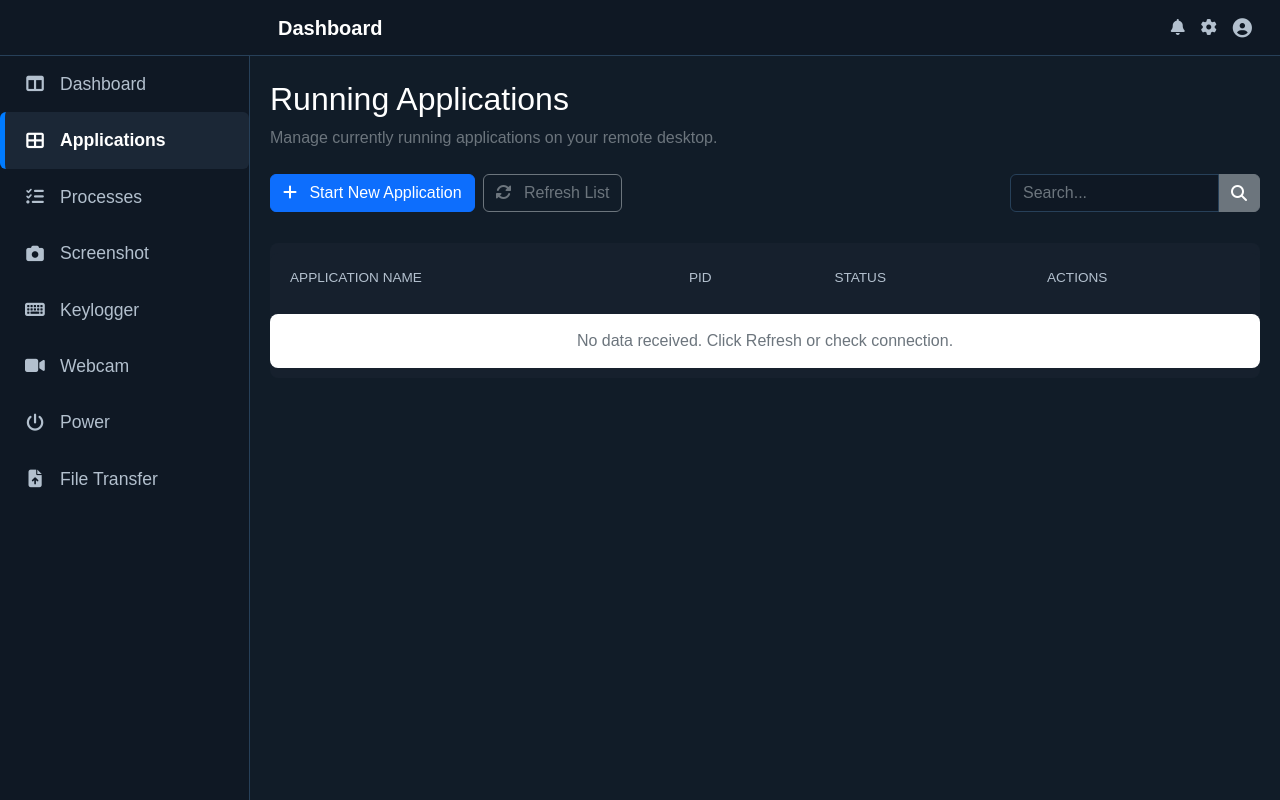
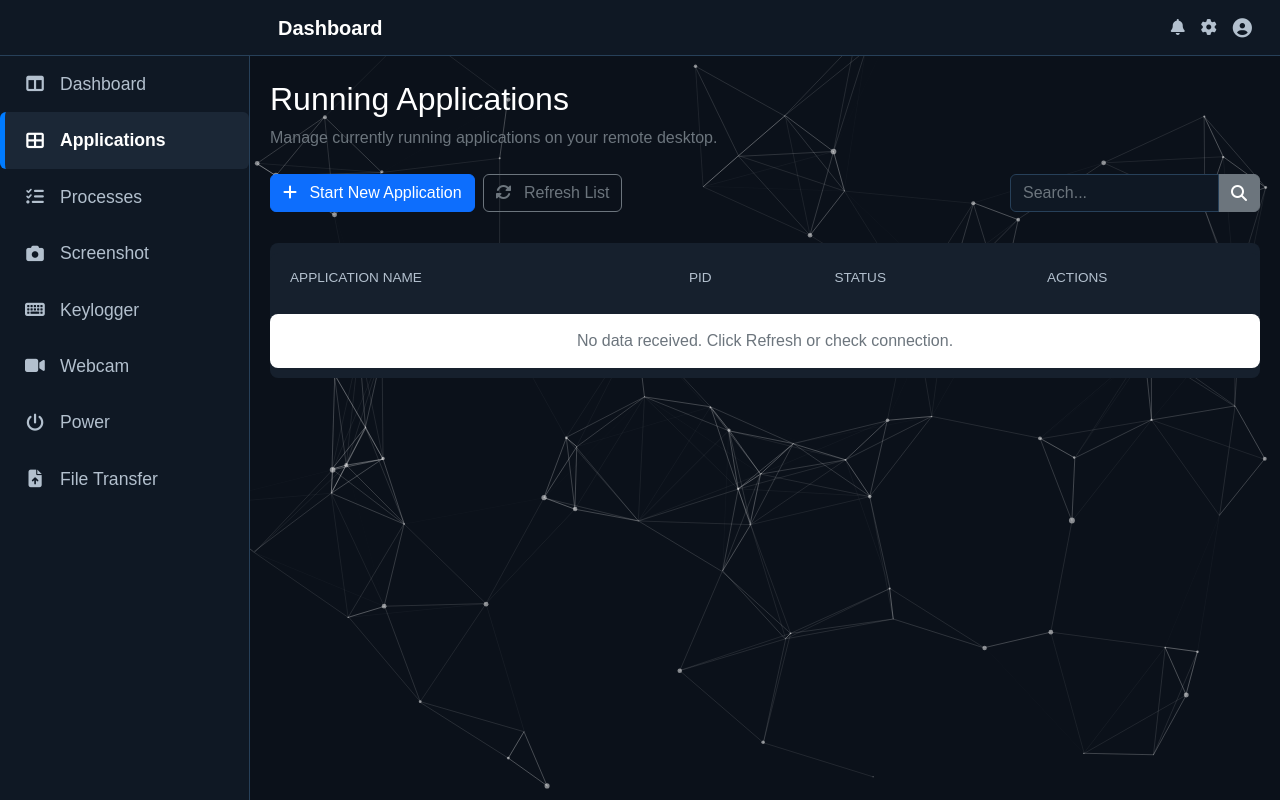
Before and after one commit to nguyenhoangnhi279/Web_Application_Socket, a plain HTML site: page client/index.html in a window 1280 px wide. Drawn offline with nearby package versions, Linux system fonts and the light colour scheme.

Commit message:
Update index.html

```diff
--- a/client/index.html
+++ b/client/index.html
@@ -19,9 +19,17 @@
             --table-bg: #16202d;
             --input-bg: #0f1824;
         }
-
+        #particles-js {
+            position: fixed;
+            width: 100%;
+            height: 100%;
+            top: 0;
+            left: 0;
+            z-index: -1;
+            background-color: #0b111a;
+        }
         body {
-            background-color: var(--bg-primary);
+            background-color: transparent !important;
             color: var(--text-light);
             min-height: 100vh;
             font-family: Arial, sans-serif;
@@ -236,7 +244,7 @@
     </style>
 </head>
 <body>
-
+<div id="particles-js"></div>
 <nav class="navbar navbar-expand-lg">
     <div class="container-fluid">
         <a class="navbar-brand fw-bold ms-3" href="#">Dashboard</a>
@@ -872,6 +880,54 @@
         }
 });
 </script>
-
+<script src="https://cdn.jsdelivr.net/npm/particles.js@2.0.0/particles.min.js"></script>
+<script>
+    particlesJS("particles-js", {
+      "particles": {
+        "number": {
+          "value": 80,
+          "density": { "enable": true, "value_area": 800 }
+        },
+        "color": { "value": "#ffffff" }, // Màu hạt
+        "shape": {
+          "type": "circle",
+          "stroke": { "width": 0, "color": "#000000" }
+        },
+        "opacity": {
+          "value": 0.5,
+          "random": false
+        },
+        "size": {
+          "value": 3,
+          "random": true
+        },
+        "line_linked": {
+          "enable": true,
+          "distance": 150,
+          "color": "#ffffff",
+          "opacity": 0.4,
+          "width": 1
+        },
+        "move": {
+          "enable": true,
+          "speed": 3,
+          "direction": "none",
+          "random": false,
+          "straight": false,
+          "out_mode": "out",
+          "bounce": false
+        }
+      },
+      "interactivity": {
+        "detect_on": "canvas",
+        "events": {
+          "onhover": { "enable": true, "mode": "repulse" },
+          "onclick": { "enable": true, "mode": "push" },
+          "resize": true
+        }
+      },
+      "retina_detect": true
+    });
+</script>
 </body>
 </html>
```
